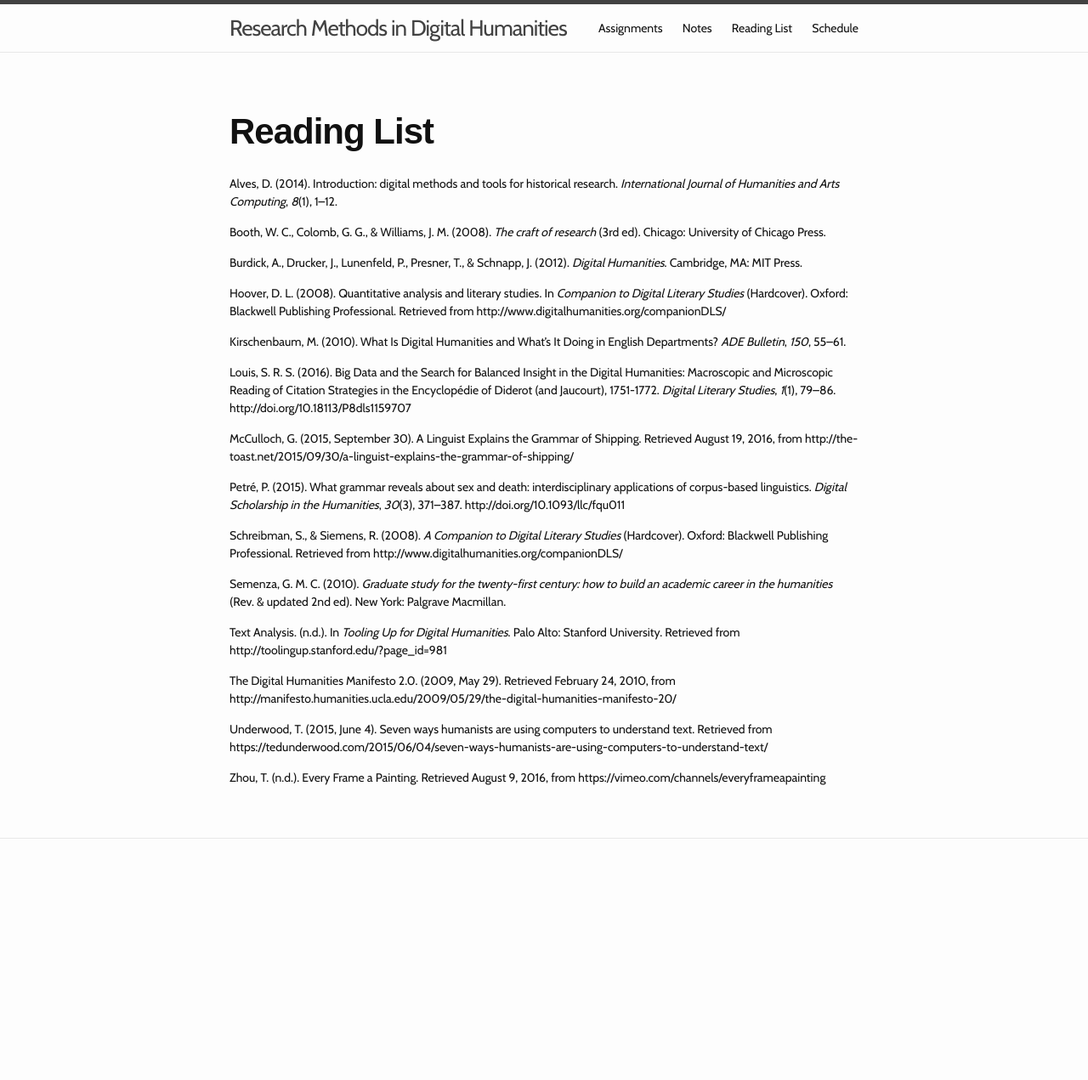
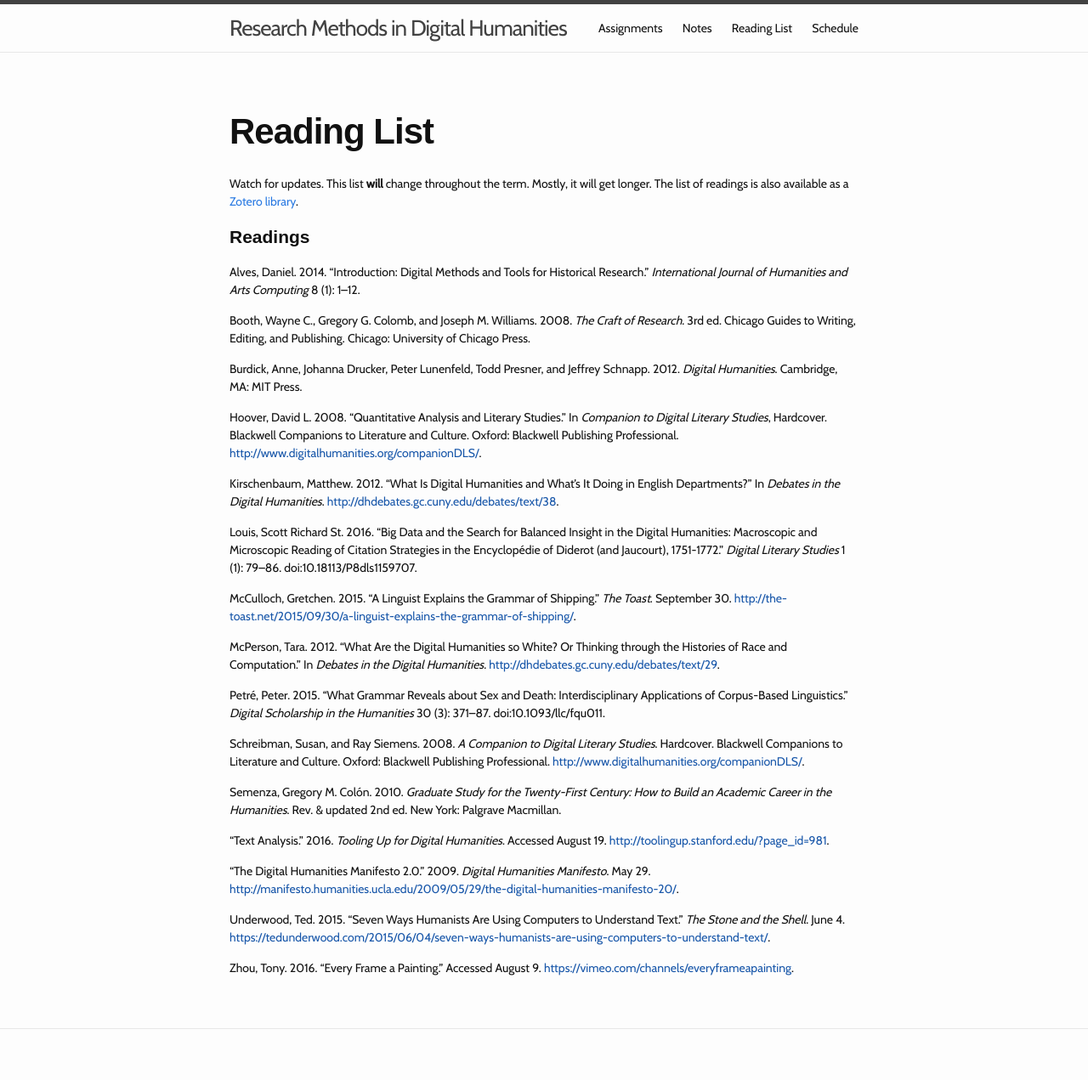
Before and after one commit to manarwala/research-methods-in-digital-humanities, a Jekyll site: the page built from reading-list.md, in a window 1280 px wide. Shown: the whole page at 85% size. Built offline with Jekyll 4.4.1, drawn with Linux system fonts in a browser that asks for light colours; some web fonts are replaced; before the commit the page ends 1047 px from its top, so only the background shows below that.

Commit message:
add disqus, update reading list and syllabus

```diff
--- a/_config.yml
+++ b/_config.yml
@@ -15,3 +15,6 @@ github_username:  libbyh
 
 # Build settings
 markdown: kramdown
+
+# Disqus
+disqus: dh-methods
--- a/_layouts/post.html
+++ b/_layouts/post.html
@@ -11,5 +11,5 @@ layout: default
   <div class="post-content" itemprop="articleBody">
     {{ content }}
   </div>
-
+{% include disqus.html %}
 </article>
--- a/_posts/2016-08-18-getting-started.markdown
+++ b/_posts/2016-08-18-getting-started.markdown
@@ -12,4 +12,4 @@ We're going to dive right in this week and start working on one of the central a
 * learning how to work with open source software
 * learning how to work with [Markdown](http://daringfireball.net/projects/markdown/)
 
-Stephanie Hicks has a nice [guide to setting up Jekyll on GitHub pages](http://www.stephaniehicks.com/githubPages_tutorial/pages/githubpages-jekyll.html) that you can follow if this is your first Jekyll and/or GitHub rodeo. If this is your first time, I recommended using [jekyll-bootstrap](https://github.com/plusjade/jekyll-bootstrap) to get up and running quickly.
+Stephanie Hicks has a nice [guide to setting up Jekyll on GitHub pages](http://www.stephaniehicks.com/githubPages_tutorial/pages/githubpages-jekyll.html) that you can follow if this is your first Jekyll and/or GitHub rodeo. If this is your first time, I recommended using [jekyll-bootstrap](https://github.com/plusjade/jekyll-bootstrap) or [jekyll-now](https://github.com/barryclark/jekyll-now) to get up and running quickly.
--- a/reading-list.md
+++ b/reading-list.md
@@ -4,30 +4,35 @@ title: Reading List
 permalink: /reading-list/
 ---
 
-Alves, D. (2014). Introduction: digital methods and tools for historical research. _International Journal of Humanities and Arts Computing_, _8_(1), 1–12.
+Watch for updates. This list **will** change throughout the term. Mostly, it will get longer. The list of readings is also available as a [Zotero library](https://www.zotero.org/groups/research_methods_in_digital_humanities_-_illinois_tech).
 
-Booth, W. C., Colomb, G. G., & Williams, J. M. (2008). _The craft of research_ (3rd ed). Chicago: University of Chicago Press.
+## Readings
+Alves, Daniel. 2014. “Introduction: Digital Methods and Tools for Historical Research.” _International Journal of Humanities and Arts Computing_ 8 (1): 1–12.
 
-Burdick, A., Drucker, J., Lunenfeld, P., Presner, T., & Schnapp, J. (2012). _Digital Humanities_. Cambridge, MA: MIT Press.
+Booth, Wayne C., Gregory G. Colomb, and Joseph M. Williams. 2008. _The Craft of Research_. 3rd ed. Chicago Guides to Writing, Editing, and Publishing. Chicago: University of Chicago Press.
 
-Hoover, D. L. (2008). Quantitative analysis and literary studies. In _Companion to Digital Literary Studies_ (Hardcover). Oxford: Blackwell Publishing Professional. Retrieved from http://www.digitalhumanities.org/companionDLS/
+Burdick, Anne, Johanna Drucker, Peter Lunenfeld, Todd Presner, and Jeffrey Schnapp. 2012. _Digital Humanities_. Cambridge, MA: MIT Press.
 
-Kirschenbaum, M. (2010). What Is Digital Humanities and What’s It Doing in English Departments? _ADE Bulletin_, _150_, 55–61.
+Hoover, David L. 2008. “Quantitative Analysis and Literary Studies.” In _Companion to Digital Literary Studies_, Hardcover. Blackwell Companions to Literature and Culture. Oxford: Blackwell Publishing Professional. [http://www.digitalhumanities.org/companionDLS/]().
 
-Louis, S. R. S. (2016). Big Data and the Search for Balanced Insight in the Digital Humanities: Macroscopic and Microscopic Reading of Citation Strategies in the Encyclopédie of Diderot (and Jaucourt), 1751-1772. _Digital Literary Studies_, _1_(1), 79–86. http://doi.org/10.18113/P8dls1159707
+Kirschenbaum, Matthew. 2012. “What Is Digital Humanities and What’s It Doing in English Departments?” In _Debates in the Digital Humanities_. [http://dhdebates.gc.cuny.edu/debates/text/38]().
 
-McCulloch, G. (2015, September 30). A Linguist Explains the Grammar of Shipping. Retrieved August 19, 2016, from http://the-toast.net/2015/09/30/a-linguist-explains-the-grammar-of-shipping/
+Louis, Scott Richard St. 2016. “Big Data and the Search for Balanced Insight in the Digital Humanities: Macroscopic and Microscopic Reading of Citation Strategies in the Encyclopédie of Diderot (and Jaucourt), 1751-1772.” _Digital Literary Studies_ 1 (1): 79–86. doi:10.18113/P8dls1159707.
 
-Petré, P. (2015). What grammar reveals about sex and death: interdisciplinary applications of corpus-based linguistics. _Digital Scholarship in the Humanities_, _30_(3), 371–387. http://doi.org/10.1093/llc/fqu011
+McCulloch, Gretchen. 2015. “A Linguist Explains the Grammar of Shipping.” _The Toast_. September 30. [http://the-toast.net/2015/09/30/a-linguist-explains-the-grammar-of-shipping/]().
 
-Schreibman, S., & Siemens, R. (2008). _A Companion to Digital Literary Studies_ (Hardcover). Oxford: Blackwell Publishing Professional. Retrieved from http://www.digitalhumanities.org/companionDLS/
+McPerson, Tara. 2012. “What Are the Digital Humanities so White? Or Thinking through the Histories of Race and Computation.” In _Debates in the Digital Humanities_. [http://dhdebates.gc.cuny.edu/debates/text/29]().
 
-Semenza, G. M. C. (2010). _Graduate study for the twenty-first century: how to build an academic career in the humanities_ (Rev. & updated 2nd ed). New York: Palgrave Macmillan.
+Petré, Peter. 2015. “What Grammar Reveals about Sex and Death: Interdisciplinary Applications of Corpus-Based Linguistics.” _Digital Scholarship in the Humanities_ 30 (3): 371–87. doi:10.1093/llc/fqu011.
 
-Text Analysis. (n.d.). In _Tooling Up for Digital Humanities_. Palo Alto: Stanford University. Retrieved from http://toolingup.stanford.edu/?page_id=981
+Schreibman, Susan, and Ray Siemens. 2008. _A Companion to Digital Literary Studies_. Hardcover. Blackwell Companions to Literature and Culture. Oxford: Blackwell Publishing Professional. [http://www.digitalhumanities.org/companionDLS/]().
 
-The Digital Humanities Manifesto 2.0. (2009, May 29). Retrieved February 24, 2010, from http://manifesto.humanities.ucla.edu/2009/05/29/the-digital-humanities-manifesto-20/
+Semenza, Gregory M. Colón. 2010. _Graduate Study for the Twenty-First Century: How to Build an Academic Career in the Humanities_. Rev. & updated 2nd ed. New York: Palgrave Macmillan.
 
-Underwood, T. (2015, June 4). Seven ways humanists are using computers to understand text. Retrieved from https://tedunderwood.com/2015/06/04/seven-ways-humanists-are-using-computers-to-understand-text/
+“Text Analysis.” 2016. _Tooling Up for Digital Humanities_. Accessed August 19. [http://toolingup.stanford.edu/?page_id=981]().
 
-Zhou, T. (n.d.). Every Frame a Painting. Retrieved August 9, 2016, from https://vimeo.com/channels/everyframeapainting
+“The Digital Humanities Manifesto 2.0.” 2009. _Digital Humanities Manifesto_. May 29. [http://manifesto.humanities.ucla.edu/2009/05/29/the-digital-humanities-manifesto-20/]().
+
+Underwood, Ted. 2015. “Seven Ways Humanists Are Using Computers to Understand Text.” _The Stone and the Shell_. June 4. [https://tedunderwood.com/2015/06/04/seven-ways-humanists-are-using-computers-to-understand-text/]().
+
+Zhou, Tony. 2016. “Every Frame a Painting.” Accessed August 9. [https://vimeo.com/channels/everyframeapainting]().
```
Also changed, not shown: _includes/disqus.html (added, +17 -0 lines), index.md (+7 -4 lines).
